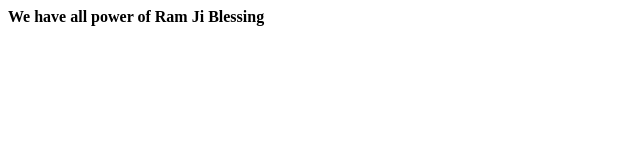
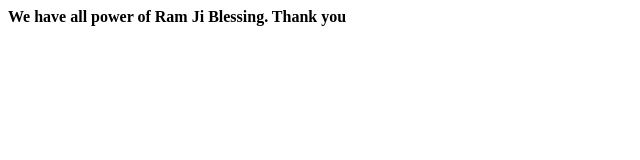
Before and after one commit to Lalatendu007/newrepo, a plain HTML site: page hello.html in a window 1280 px wide. Shown: the whole page, without its empty margins (0-640 px from the left). Drawn offline with Linux system fonts and the light colour scheme.

Commit message:
changes in hello.html

```diff
--- a/hello.html
+++ b/hello.html
@@ -3,6 +3,6 @@
 	<title>Hello Git</title>
 </head>
 <body>
-	<b>We have all power of Ram Ji Blessing</b>
+	<b>We have all power of Ram Ji Blessing. Thank you</b>
 </body>
 </html>
```
